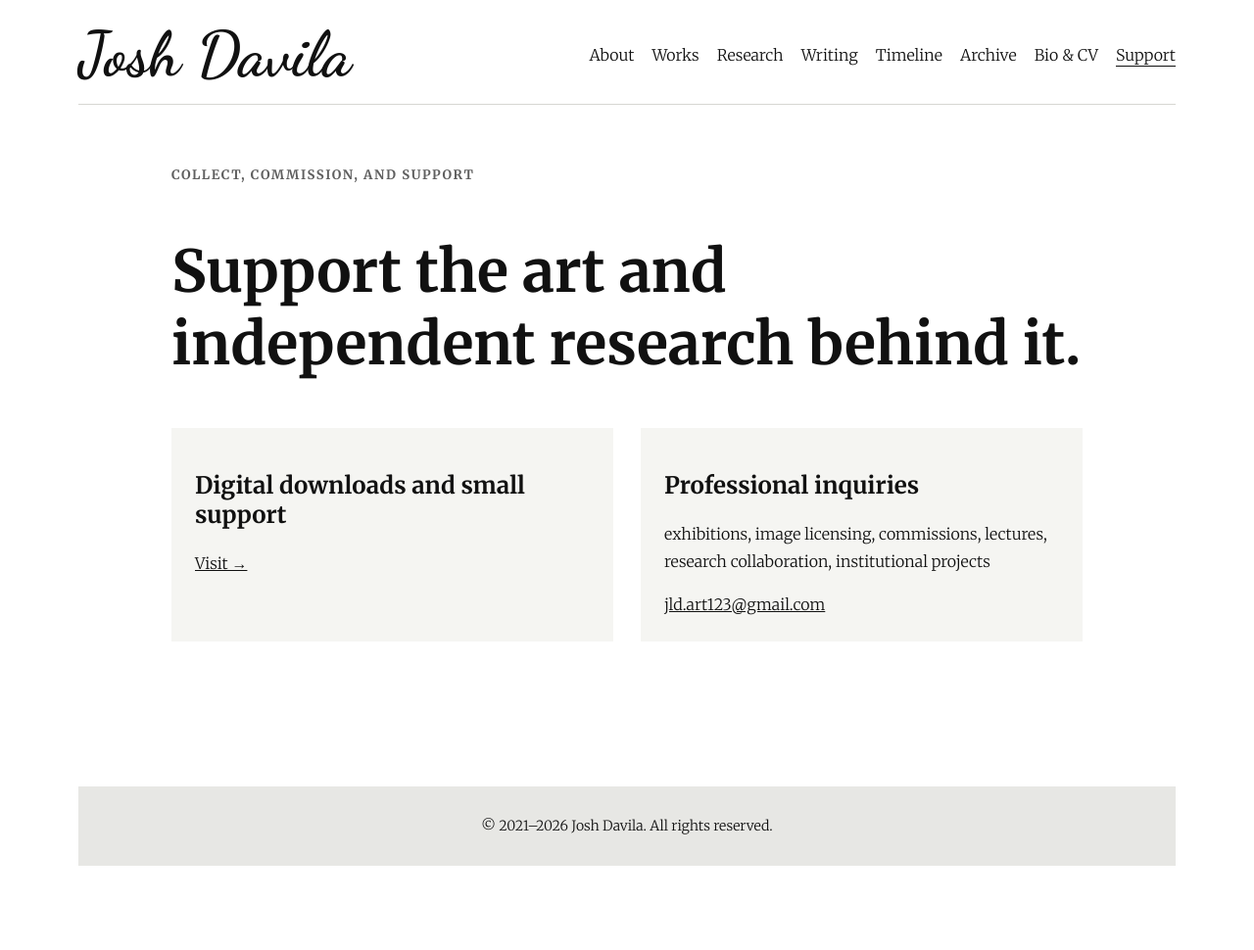
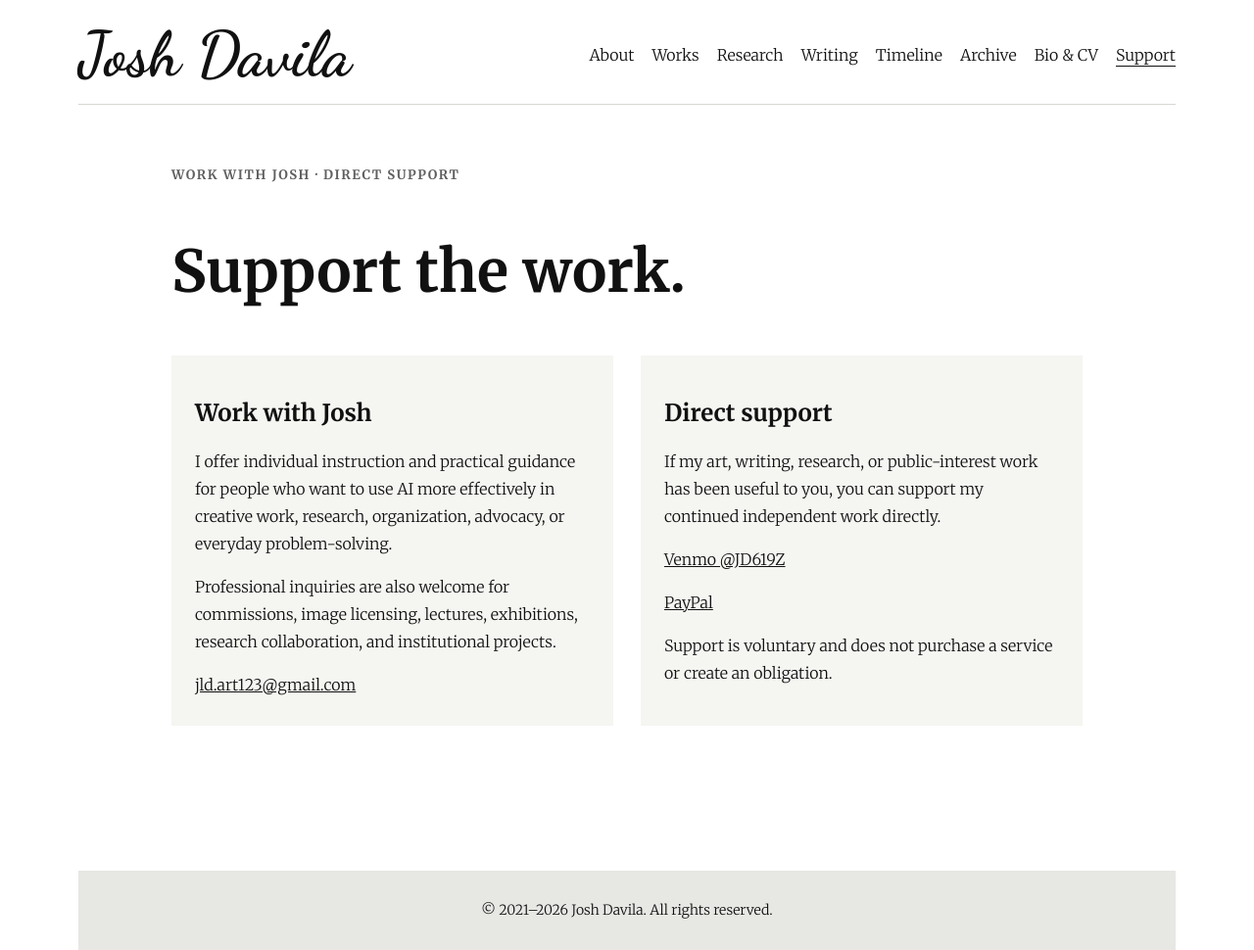
Before and after one commit to JLD-Ai/joshdavila.github.io, a Jekyll site: the page built from support.md, in a window 1280 px wide. Shown: the whole page at 98% size. Built offline with Jekyll 4.4.1, drawn with Linux system fonts in a browser that asks for light colours; before the commit the page ends 900 px from its top, so only the background shows below that.

Commit message:
Simplify support page and add direct support links (#4)
* Update support options for direct payments

* Simplify support page and add AI instruction

```diff
--- a/support.md
+++ b/support.md
@@ -1,25 +1,27 @@
 ---
 title: Support
 permalink: /support/
-description: Collect, commission, license, collaborate with, or support Josh Davila's independent art and research.
+description: Work with Josh Davila or directly support his independent art, writing, and research.
 ---
 <section class="hero">
-  <p class="eyebrow">Collect, commission, and support</p>
-  <h1>Support the art and independent research behind it.</h1>
+  <p class="eyebrow">Work with Josh · Direct support</p>
+  <h1>Support the work.</h1>
 </section>
 
 <section class="section">
   <div class="support-grid">
-  {% for item in site.data.support.collect %}
     <div class="support-card">
-      <h2>{{ item.label }}</h2>
-      <a class="text-link" href="{{ item.url }}" target="_blank" rel="noopener noreferrer">Visit →</a>
+      <h2>Work with Josh</h2>
+      <p>I offer individual instruction and practical guidance for people who want to use AI more effectively in creative work, research, organization, advocacy, or everyday problem-solving.</p>
+      <p>Professional inquiries are also welcome for commissions, image licensing, lectures, exhibitions, research collaboration, and institutional projects.</p>
+      <a class="text-link" href="mailto:{{ site.data.support.professional.email }}">{{ site.data.support.professional.email }}</a>
     </div>
-  {% endfor %}
     <div class="support-card">
-      <h2>Professional inquiries</h2>
-      <p>{{ site.data.support.professional.services | join: ", " }}</p>
-      <a class="text-link" href="mailto:{{ site.data.support.professional.email }}">{{ site.data.support.professional.email }}</a>
+      <h2>Direct support</h2>
+      <p>If my art, writing, research, or public-interest work has been useful to you, you can support my continued independent work directly.</p>
+      <p><a class="text-link" href="{{ site.data.support.direct_support.venmo.url }}" target="_blank" rel="noopener noreferrer">Venmo {{ site.data.support.direct_support.venmo.handle }}</a></p>
+      <p><a class="text-link" href="{{ site.data.support.direct_support.paypal.url }}" target="_blank" rel="noopener noreferrer">PayPal</a></p>
+      <p>Support is voluntary and does not purchase a service or create an obligation.</p>
     </div>
   </div>
 </section>
```
Also changed, not shown: _data/support.yml (+5 -27 lines).
